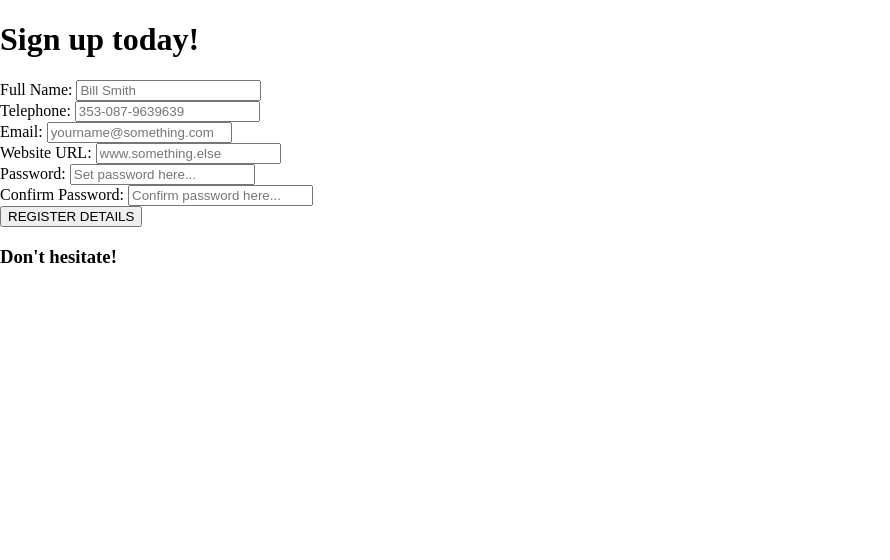
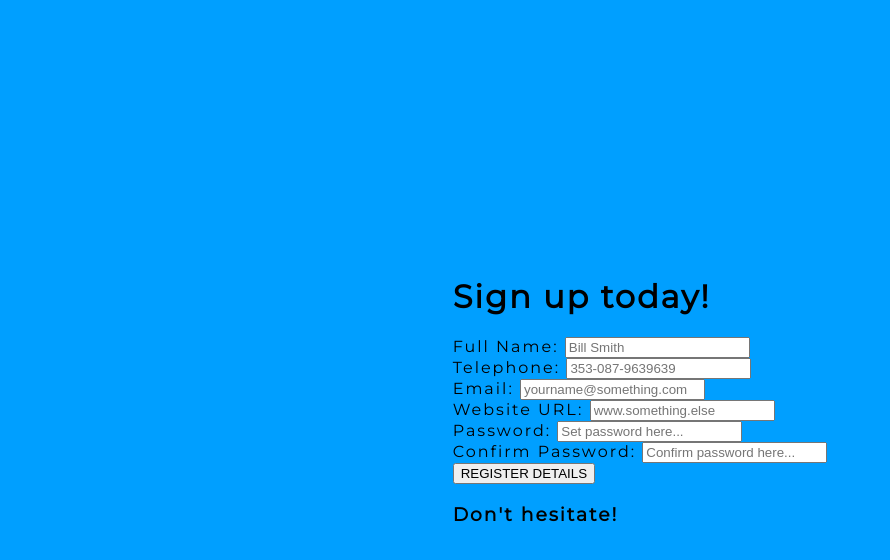
Before and after one commit to Strawhorse/Frontend-form-validator, a plain HTML site: page index.html in a window 1280 px wide. Shown: the whole page, without its empty margins (0-890 px from the left). Drawn offline with Linux system fonts and the light colour scheme.

Commit message:
Styling and fonts

```diff
--- a/style.css
+++ b/style.css
@@ -1,3 +1,4 @@
+@import url('https://fonts.googleapis.com/css2?family=Montserrat&display=swap');
 
 html {
   box-sizing: border-box;
@@ -6,4 +7,10 @@
 body {
   margin: 0;
   min-height: 100vh;
+  font-family: Montserrat, sans-serif;
+  letter-spacing: 2px;
+  display: flex;
+  align-items: center;
+  justify-content: center;
+  background-color: #009fff ;
 }
```
